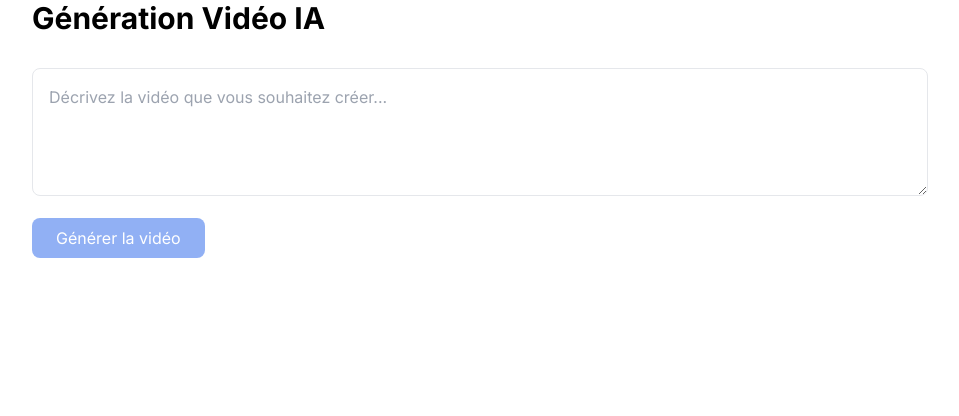
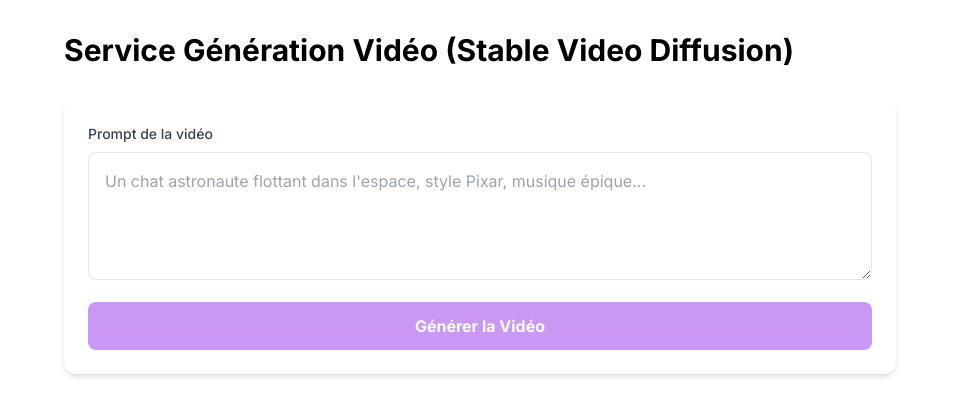
Before and after one commit to coulibalyzakaria98-arch/zaksoft-creations, a Next.js app in the folder apps/web/: page /video/generate in a window 1280 px wide. Shown: the top 416 px of the page, without its empty margins (160-1119 px from the left). Built offline with nearby package versions, Linux system fonts and the light colour scheme.

Commit message:
fix: correction du layout et useAuth pour Vercel

```diff
--- a/apps/web/src/app/billing/page.tsx
+++ b/apps/web/src/app/billing/page.tsx
@@ -4,7 +4,7 @@
 import { useAuth } from '@/hooks/useAuth';
 import { CreditCard, Zap, TrendingUp, Check, Loader2 } from 'lucide-react';
 
-export const dynamic = 'force-dynamic';
+export const dynamic = 'force-dynamic'; // Added this line
 
 const PLANS = [
   {
@@ -62,6 +62,8 @@
       }
     } catch (error) {
       console.error("Failed to fetch transactions", error);
+    } finally {
+      setLoading(false);
     }
   };
 
--- a/apps/web/src/app/design/generate/page.tsx
+++ b/apps/web/src/app/design/generate/page.tsx
@@ -3,7 +3,7 @@
 import { useState } from 'react';
 import { useAuth } from '../../../hooks/useAuth';
 
-export const dynamic = 'force-dynamic';
+export const dynamic = 'force-dynamic'; // Added this line
 
 export default function DesignGenerationPage() {
   const [prompt, setPrompt] = useState('');
--- a/apps/web/src/app/marketplace/create/page.tsx
+++ b/apps/web/src/app/marketplace/create/page.tsx
@@ -6,7 +6,7 @@
 import { ArrowLeft, Send, Code, Info, Loader2 } from 'lucide-react';
 import Link from 'next/link';
 
-export const dynamic = 'force-dynamic';
+export const dynamic = 'force-dynamic'; // Added this line
 
 export default function CreateTemplatePage() {
   const router = useRouter();
--- a/apps/web/src/app/marketplace/page.tsx
+++ b/apps/web/src/app/marketplace/page.tsx
@@ -5,7 +5,7 @@
 import { useAuth } from '@/hooks/useAuth';
 import Link from 'next/link';
 
-export const dynamic = 'force-dynamic';
+export const dynamic = 'force-dynamic'; // Added this line
 
 interface Template {
   id: string;
--- a/apps/web/src/app/video/generate/page.tsx
+++ b/apps/web/src/app/video/generate/page.tsx
@@ -1,7 +1,9 @@
 'use client';
 
 import { useState } from 'react';
-import { useAuth } from '@/hooks/useAuth';
+import { useAuth } from '../../../hooks/useAuth';
+
+export const dynamic = 'force-dynamic'; // Added this line
 
 export default function VideoGenerationPage() {
   const [prompt, setPrompt] = useState('');
@@ -15,7 +17,7 @@
     const response = await fetch('/api/video/generate', {
       method: 'POST',
       headers: { 'Content-Type': 'application/json' },
-      body: JSON.stringify({ prompt, userTier: user?.tier })
+      body: JSON.stringify({ prompt, options: { duration: 5 } })
     });
 
     const { jobId } = await response.json();
@@ -29,32 +31,51 @@
         setVideoUrl(status.url);
         setIsGenerating(false);
         clearInterval(poll);
+      } else if (status.status === 'failed') {
+        setIsGenerating(false);
+        clearInterval(poll);
+        alert('Génération vidéo échouée');
       }
     }, 2000);
   };
 
   return (
-    <div className="max-w-4xl mx-auto">
-      <h1 className="text-3xl font-bold mb-8">Génération Vidéo IA</h1>
+    <div className="max-w-4xl mx-auto p-8">
+      <h1 className="text-3xl font-bold mb-8">Service Génération Vidéo (Stable Video Diffusion)</h1>
 
+      <div className="bg-white p-6 rounded-xl shadow-md">
+        <label className="block text-sm font-medium text-gray-700 mb-2">
+          Prompt de la vidéo
+        </label>
         <textarea
           value={prompt}
           onChange={(e) => setPrompt(e.target.value)}
-        placeholder="Décrivez la vidéo que vous souhaitez créer..."
-        className="w-full h-32 p-4 border rounded-lg mb-4"
+          placeholder="Un chat astronaute flottant dans l'espace, style Pixar, musique épique..."
+          className="w-full h-32 p-4 border rounded-lg mb-4 focus:ring-2 focus:ring-purple-500 outline-none"
         />
 
         <button
           onClick={handleGenerate}
           disabled={isGenerating || !prompt}
-        className="bg-blue-600 text-white px-6 py-2 rounded-lg disabled:opacity-50"
+          className="w-full bg-purple-600 hover:bg-purple-700 text-white font-bold py-3 rounded-lg transition-colors disabled:opacity-50"
         >
-        {isGenerating ? 'Génération en cours...' : 'Générer la vidéo'}
+          {isGenerating ? 'Génération vidéo en cours...' : 'Générer la Vidéo'}
         </button>
+      </div>
 
       {videoUrl && (
-        <div className="mt-8">
-          <video src={videoUrl} controls className="w-full rounded-lg shadow-lg" />
+        <div className="mt-8 bg-white p-4 rounded-xl shadow-lg">
+          <h2 className="text-xl font-semibold mb-4">Votre Création Vidéo</h2>
+          <video src={videoUrl} controls className="w-full rounded-lg" />
+          <div className="mt-4 flex justify-end">
+             <a
+               href={videoUrl}
+               download={`video-${Date.now()}.mp4`}
+               className="text-purple-600 font-medium hover:underline"
+             >
+               Télécharger la vidéo HD
+             </a>
+          </div>
         </div>
       )}
     </div>
```
Lines whose indentation alone changed are shown as unchanged.
